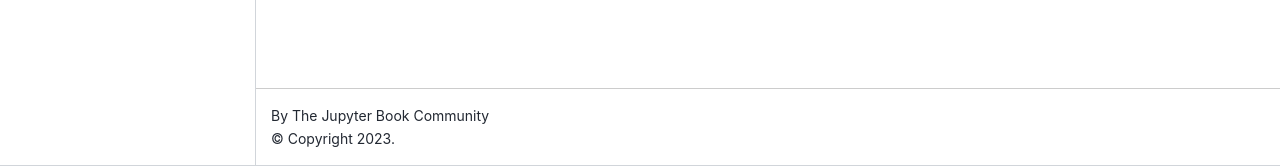
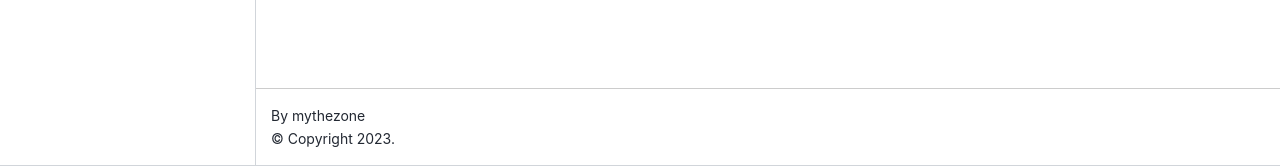
Before and after one commit to mythezone/MytheLab, a Jupyter Book: the page built from docs/intro.md, in a window 1280 px wide. Shown: the part 734-900 px from the top of the page. Built offline with Jupyter Book 1.0.4 settings and Sphinx 7.4.7 and the Sphinx Book theme 1.1.4, drawn with Linux system fonts in a browser that asks for light colours.

Commit message:
chore: Update Jupyter Book configuration and table of contents

```diff
--- a/docs/_config.yml
+++ b/docs/_config.yml
@@ -1,8 +1,8 @@
 # Book settings
 # Learn more at https://jupyterbook.org/customize/config.html
 
-title: My sample book
-author: The Jupyter Book Community
+title: Mythe Lab Exper
+author: mythezone
 logo: logo.png
 
 # Force re-execution of notebooks on each build.
@@ -21,7 +21,7 @@
 
 # Information about where the book exists on the web
 repository:
-  url: https://github.com/executablebooks/jupyter-book  # Online location of your book
+  url: https://github.com/mythezone/mythelab  # Online location of your book
   path_to_book: docs  # Optional path to your book, relative to the repository root
   branch: master  # Which branch of the repository should be used when creating links (optional)
 
```
Also changed, not shown: 1 other file.
